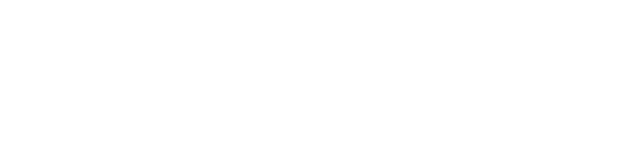
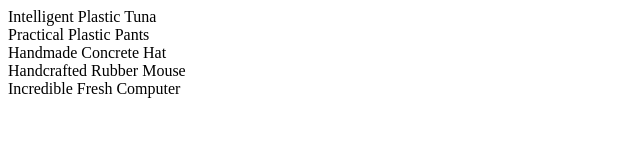
Before and after one commit to leobewater/udemy-microfrontends-with-react, a website built with webpack: page products/public/index.html in a window 1280 px wide. Shown: the whole page, without its empty margins (0-640 px from the left). Built offline with nearby package versions, Linux system fonts and the light colour scheme.

Commit message:
show fake products on index page

```diff
--- a/products/public/index.html
+++ b/products/public/index.html
@@ -6,6 +6,7 @@
 </head>
 
 <body>
+  <div id="dev-products"></div>
 </body>
 
 </html>
--- a/products/src/index.js
+++ b/products/src/index.js
@@ -4,7 +4,7 @@ let products = "";
 
 for (let i = 0; i < 5; i++) {
   const name = faker.commerce.productName();
-  products += `<div>${name}</div>`
+  products += `<div>${name}</div>`;
 }
 
-console.log(products);
+document.querySelector("#dev-products").innerHTML = products;
```
